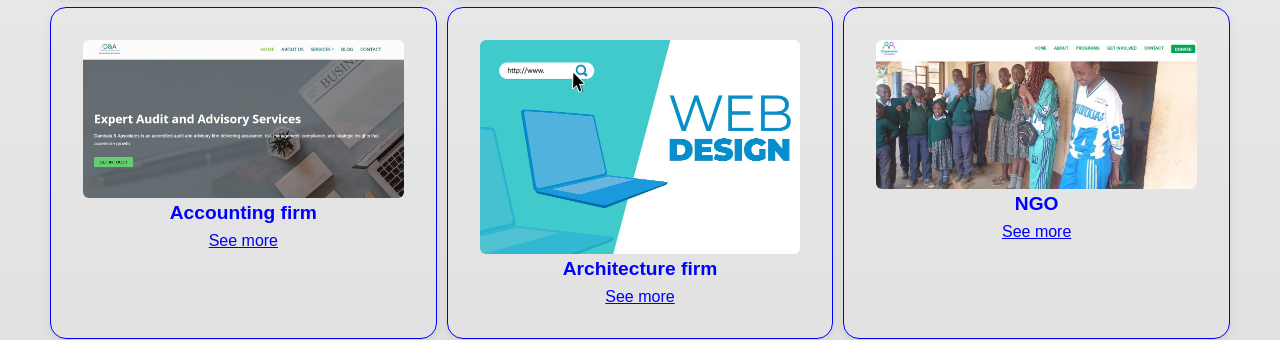
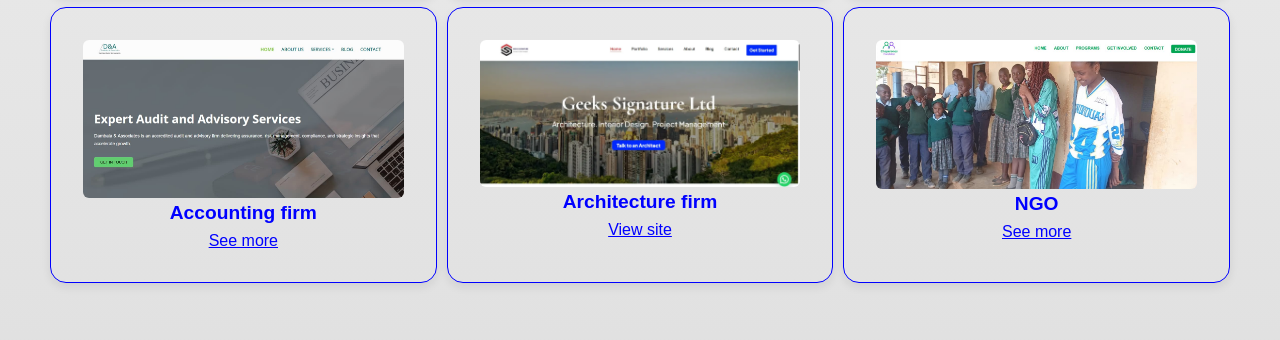
Before and after one commit to claudy35/hivedigital, a plain HTML site: page portfolio.html in a window 1280 px wide. Shown: the part 1373-1713 px from the top of the page. Drawn offline with Linux system fonts and the light colour scheme.

Commit message:
Fix HTML formatting and clean up code

```diff
--- a/portfolio.html
+++ b/portfolio.html
@@ -122,9 +122,9 @@
           </div>
 
           <div class="service-cell">
-          <img src="web.jpg" alt="architecture firm website screenshot" class="service-image">
+          <img src="architecture-firm-website.webp" alt="architecture firm website screenshot" class="service-image">
           <div class="service-title">Architecture firm</div>
-          <a href="website-design-packages.html" class="service-link">See more</a>
+          <a href="https://geeksarchstudio.co.ke/" class="service-link" target="_blank" rel="noopener noreferrer">View site</a>
           </div>
 
           <div class="service-cell">
```
